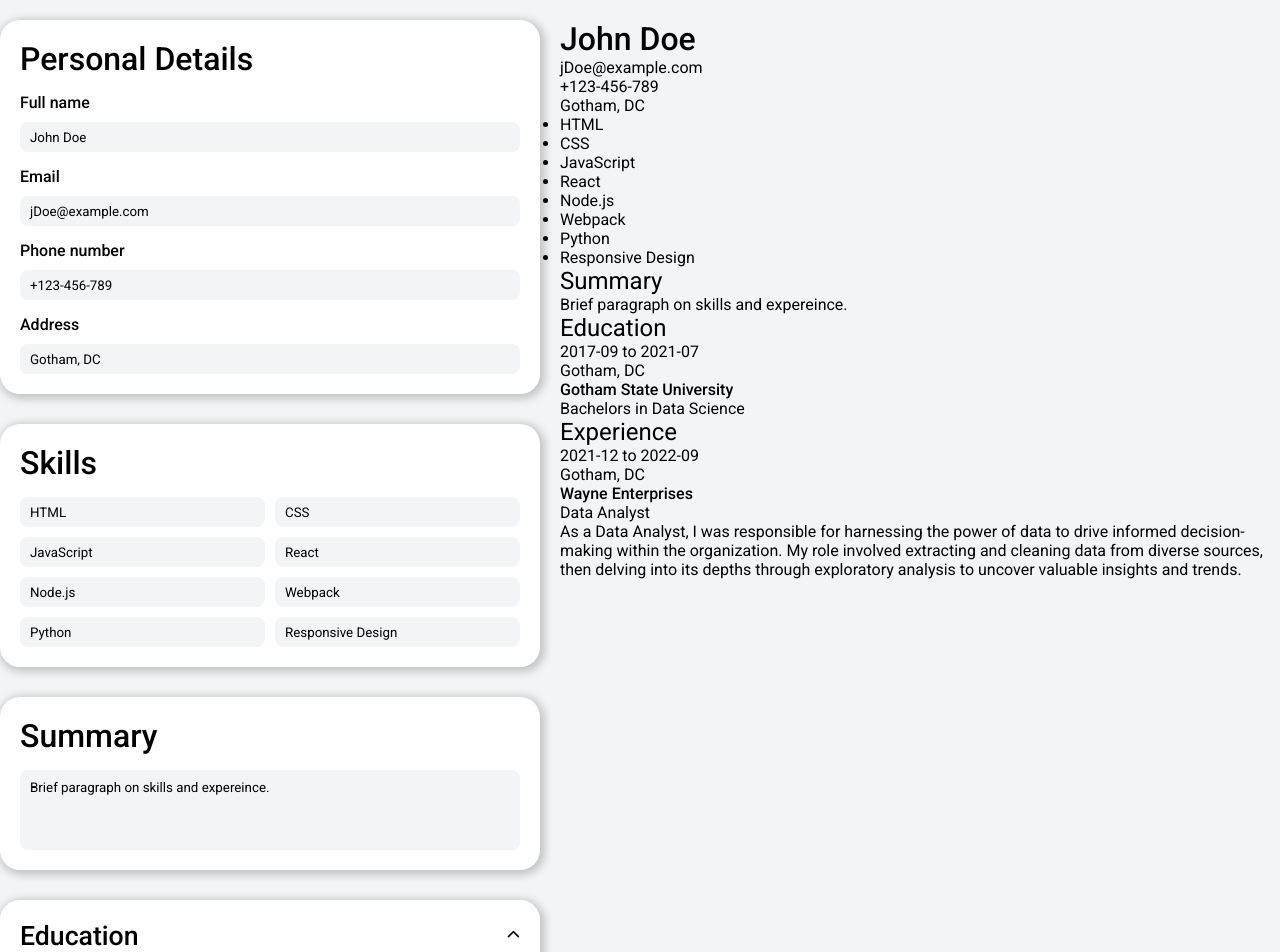
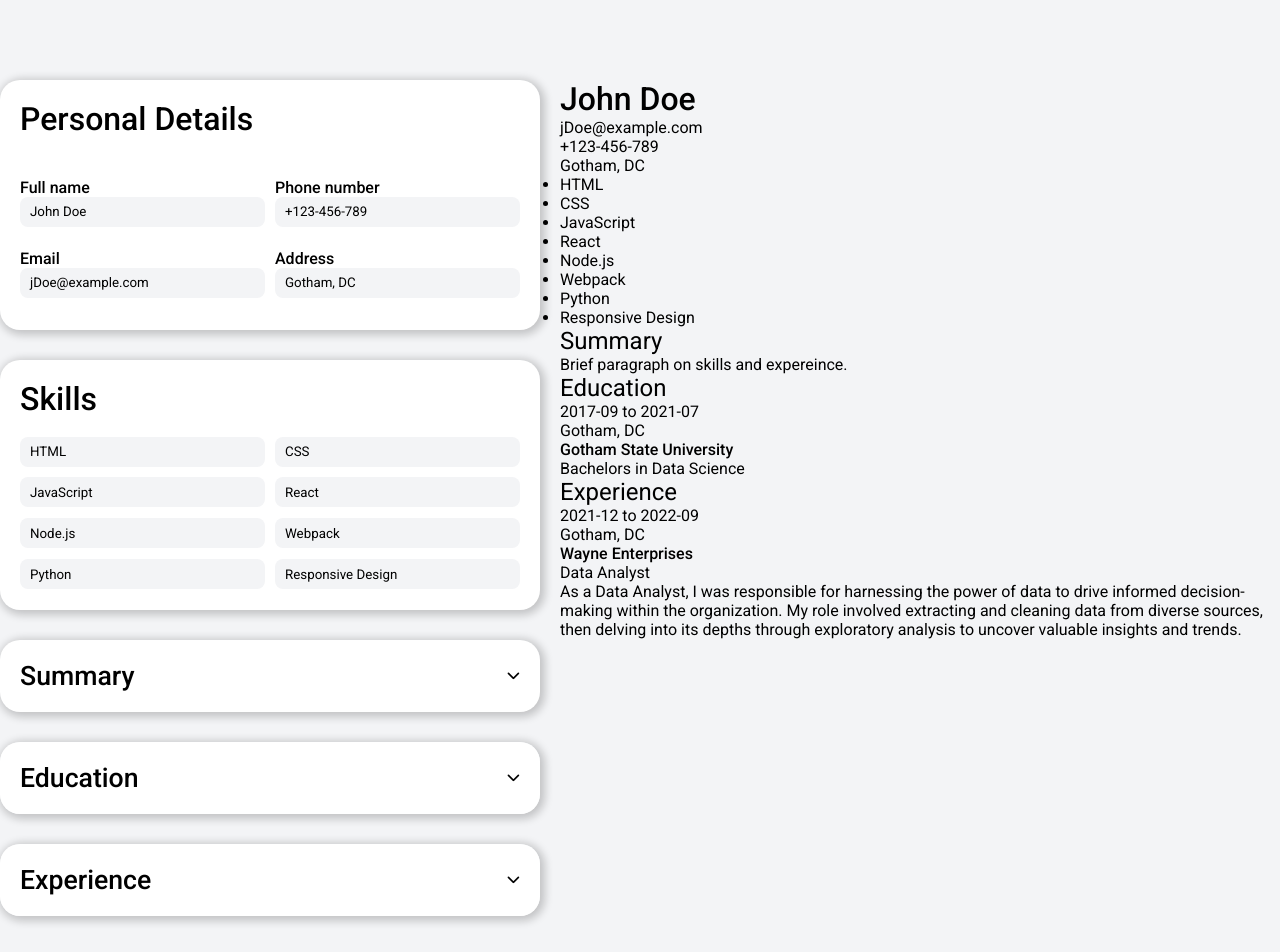
Before and after one commit to headlessNode/CV-application, a React (Vite) app: page / in a window 1280 px wide. Shown: the top 952 px of the page. Built offline with nearby package versions, Linux system fonts and the light colour scheme.

Commit message:
Add layout changes to info form elements

```diff
--- a/src/App.css
+++ b/src/App.css
@@ -9,11 +9,16 @@
 
 .main-grid .info-form {
     display: grid;
+    padding-top: 60px;
+    padding-bottom: 60px;
+    grid-template-rows: 250px 250px 0.2fr 0.2fr 0.2fr;
     gap: 30px;
 }
 
 .main-grid .cv {
-    min-height: 100vh;
+    min-height: 120vh;
+    padding-top: 60px;
+    padding-bottom: 60px;
 }
 
 .main-grid .info-form .personal-deets {
@@ -27,6 +32,20 @@
         display: grid;
         gap: 10px;
     }
+}
+
+.main-grid .info-form .personal-deets .deets {
+    display: flex;
+    gap: 10px;
+    > * {
+        width: 100%;
+    }
+}
+
+.main-grid .info-form .personal-deets .deets .name-email,
+.main-grid .info-form .personal-deets .deets .num-addr {
+    display: grid;
+    gap: 10px;
 }
 
 .main-grid .info-form .skills {
@@ -49,15 +68,33 @@
     background-color: var(--info-form-color);
     border-radius: 20px;
     box-shadow: 2px 2px 8px 3px rgba(0, 0, 0, 0.2);
+    display: grid;
+    > form {
+        padding: 0 20px 20px 20px;
+    }
+}
+
+.main-grid .info-form .summary .main-btn {
     padding: 20px;
-    display: grid;
-    gap: 15px;
-    > .summary-txt {
-        resize: none;
-        padding: 10px;
-        border-radius: 8px;
-        border: none;
-        background: var(--main-bg-color);
+    border: none;
+    background: none;
+    display: flex;
+    align-items: center;
+    justify-content: space-between;
+}
+
+.main-grid .info-form .summary form textarea {
+    resize: none;
+    padding: 10px;
+    border-radius: 8px;
+    border: none;
+    background: var(--main-bg-color);
+    width: 100%;
+}
+
+.main-grid .info-form .summary.deets-hidden {
+    > form {
+        display: none;
     }
 }
 
--- a/src/App.jsx
+++ b/src/App.jsx
@@ -169,7 +169,7 @@ function Cv({
 
 function ExperienceForm({ handleAddExperience }) {
     function addExperience(e) {
-        const expContainer = e.target.parentElement.parentElement
+        const expContainer = document.querySelector('.experience')
         const expDeets = expContainer.querySelector('.experience-deets')
         const addExp = expContainer.querySelector('.add-exp')
         const formContainer = expContainer.querySelector('.experience-form')
@@ -191,7 +191,7 @@ function ExperienceForm({ handleAddExperience }) {
     }
 
     function cancelExpAddition(e) {
-        const expContainer = e.target.parentElement.parentElement
+        const expContainer = document.querySelector('.experience')
         const expDeets = expContainer.querySelector('.experience-deets')
         const addExp = expContainer.querySelector('.add-exp')
         const form = expContainer.querySelector('.experience-form')
@@ -275,7 +275,7 @@ function Experience({
     let expDeetsVisible = false
 
     function showForm(e) {
-        const expContainer = e.target.parentElement.parentElement
+        const expContainer = document.querySelector('.experience')
         const expDeets = expContainer.querySelector('.experience-deets')
         const addExp = expContainer.querySelector('.add-exp')
         const form = expContainer.querySelector('.experience-form')
@@ -346,7 +346,7 @@ function Experience({
 
 function EducationForm({ handleAddEducation }) {
     function addEducation(e) {
-        const eduContainer = e.target.parentElement.parentElement
+        const eduContainer = document.querySelector('.education')
         const eduDeets = eduContainer.querySelector('.education-deets')
         const addEdu = eduContainer.querySelector('.add-edu')
         const formContainer = eduContainer.querySelector('.education-form')
@@ -368,7 +368,7 @@ function EducationForm({ handleAddEducation }) {
     }
 
     function cancelEduAddition(e) {
-        const eduContainer = e.target.parentElement.parentElement
+        const eduContainer = document.querySelector('.education')
         const eduDeets = eduContainer.querySelector('.education-deets')
         const addEdu = eduContainer.querySelector('.add-edu')
         const formContainer = eduContainer.querySelector('.education-form')
@@ -439,7 +439,7 @@ function Education({ education, handleAddEducation, handleDelelteEducation }) {
     let edDeetsVisible = false
 
     function showForm(e) {
-        const eduContainer = e.target.parentElement.parentElement
+        const eduContainer = document.querySelector('.education')
         const eduDeets = eduContainer.querySelector('.education-deets')
         const addEdu = eduContainer.querySelector('.add-edu')
         const form = eduContainer.querySelector('.education-form')
@@ -485,7 +485,7 @@ function Education({ education, handleAddEducation, handleDelelteEducation }) {
                 onClick={() => (edDeetsVisible ? hideEdDeets() : showEdDeets())}
             >
                 <h1>Education</h1>
-                <i className="fa-solid fa-chevron-up"></i>
+                <i className="fa-solid fa-chevron-down"></i>
             </button>
             <div className="education-deets hidden">
                 {education.map((edu, idx) => (
@@ -508,19 +508,48 @@ function Education({ education, handleAddEducation, handleDelelteEducation }) {
 }
 
 function Summary({ summary, handleSummaryChange }) {
+    let sumDeetsVisible = false
+
+    function showSumDeets() {
+        const infoForm = document.querySelector('.info-form')
+        const summary = infoForm.querySelector('.summary')
+        const children = infoForm.children
+        for (let i = 3; i < children.length; i++) {
+            if (!children[i].classList.contains('deets-hidden')) {
+                children[i].classList.add('deets-hidden')
+            }
+        }
+        summary.classList.remove('deets-hidden')
+        sumDeetsVisible = true
+    }
+
+    function hideSumDeets() {
+        const infoForm = document.querySelector('.info-form')
+        const summary = infoForm.querySelector('.summary')
+        summary.classList.add('deets-hidden')
+        sumDeetsVisible = false
+    }
+
     return (
-        <form className="summary">
-            <label>
+        <div className="summary deets-hidden">
+            <button
+                className="main-btn"
+                onClick={() =>
+                    sumDeetsVisible ? hideSumDeets() : showSumDeets()
+                }
+            >
                 <h1>Summary</h1>
-            </label>
+                <i className="fa-solid fa-chevron-down"></i>
+            </button>
+            <form>
                 <textarea
-                className="summary-txt"
                     value={summary}
                     onChange={(e) => handleSummaryChange(e)}
                     cols={30}
                     rows={4}
                 ></textarea>
             </form>
+        </div>
     )
 }
 
@@ -624,6 +653,8 @@ function PersonalDeets({
             <label>
                 <h1>Personal Details</h1>
             </label>
+            <div className="deets">
+                <div className="name-email">
                     <div className="name">
                         <label>
                             <h4>Full name</h4>
@@ -644,6 +675,8 @@ function PersonalDeets({
                             onChange={(e) => handleEmailChange(e)}
                         />
                     </div>
+                </div>
+                <div className="num-addr">
                     <div className="number">
                         <label>
                             <h4>Phone number</h4>
@@ -663,6 +696,8 @@ function PersonalDeets({
                             value={address}
                             onChange={(e) => handleAddressChange(e)}
                         />
+                    </div>
+                </div>
             </div>
         </form>
     )
```
Lines whose indentation alone changed are shown as unchanged.
